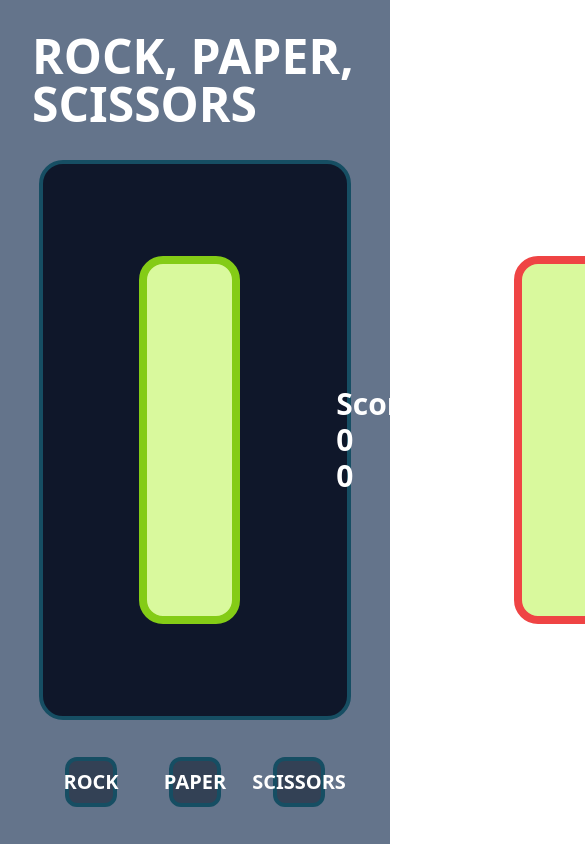
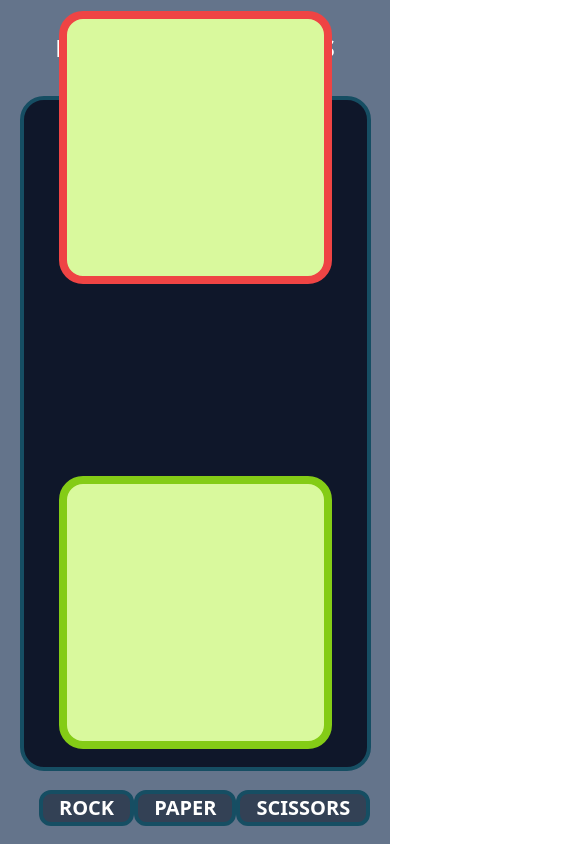
Before and after one commit to KarlVand/RPS-Battle, a React (Vite) app: page / in a window 390 px wide. Shown: the top 844 px of the page, 585 px wide, since content can reach past the window. Built offline with nearby package versions, Linux system fonts and the light colour scheme.

Commit message:
Responsive 1

```diff
--- a/src/App.module.css
+++ b/src/App.module.css
@@ -1,28 +1,32 @@
 /* ----- MAIN LAYOUT ----- */
 .container {
-  @apply w-screen h-screen flex flex-col bg-slate-500 items-center justify-center;
+  @apply w-screen h-screen flex flex-col bg-slate-500 items-center justify-center overflow-hidden;
 }
 
 .title {
-  @apply relative mt-0 text-5xl p-8 font-bold text-white;
+  @apply relative mt-0 text-2xl p-8 font-bold text-white;
 }
 
 .gameContainer {
-  @apply relative flex sm:flex-col md:flex-col lg:flex-row w-4/5 h-3/4 bg-slate-900  rounded-3xl border-cyan-900 border-4 justify-between items-center;
+  @apply relative flex flex-col p-0 md:flex-row w-[90vw] h-[80vh] bg-slate-900  rounded-3xl border-cyan-900 border-4 justify-center items-center;
 }
 
 /* ----- GAME BOARD ----- */
 .playerImage,
 .computerImage {
-  @apply relative w-2/6 h-2/3 aspect-square flex-none flex-shrink-0 bg-lime-200 m-24 rounded-3xl  border-8 flex justify-center items-center;
+  @apply relative w-[70vw] md:w-[30vw]  aspect-square flex-none flex-shrink-0 bg-lime-200 m-24 rounded-3xl  border-8 flex justify-center items-center;
 }
 
 .playerImage {
-  @apply border-lime-500;
+  @apply order-2 md:order-1 border-lime-500;
 }
 
 .computerImage {
-  @apply border-red-500;
+  @apply order-1 md:order-3 border-red-500 start-0;
+}
+
+.scoreContainer {
+  @apply order-3 md:order-2;
 }
 
 .score {
@@ -35,5 +39,5 @@
   @apply flex w-4/5 h-1/6 justify-around items-center;
 }
 .button {
-  @apply flex uppercase font-extrabold bg-slate-700 border-cyan-900 text-white text-xl text-center rounded-xl border-4 w-1/6 h-2/5 justify-center items-center;
+  @apply flex uppercase font-extrabold bg-slate-700 border-cyan-900 text-white text-xl text-center rounded-xl border-4 w-auto h-auto px-4 justify-center items-center;
 }
--- a/src/Game.jsx
+++ b/src/Game.jsx
@@ -82,9 +82,9 @@ function Game() {
         <div className={Styles.scoreContainer}>
           <div className={Styles.score}>
             <p>Score</p>
-            <p>{playerScore.current}</p>
-            <p>{computerScore.current}</p>
-            <p>{result}</p>
+            <p className="pScore">{playerScore.current}</p>
+            <p className="cScore">{computerScore.current}</p>
+            <p className="commentScore">{result}</p>
           </div>
         </div>
 
```
Also changed, not shown: BEAT THE CAPTAIN.txt, src/assets/images/sake-game-sea-pirate-wallpaper-thumb-2948774214.jpg (added).
